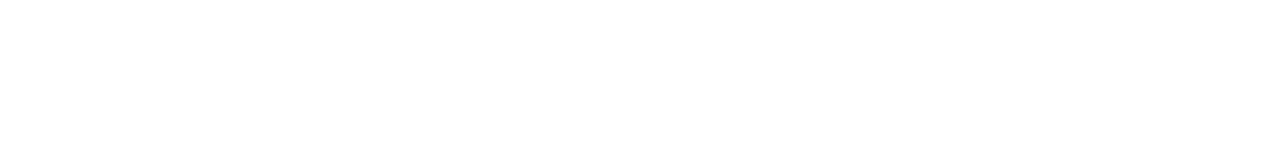
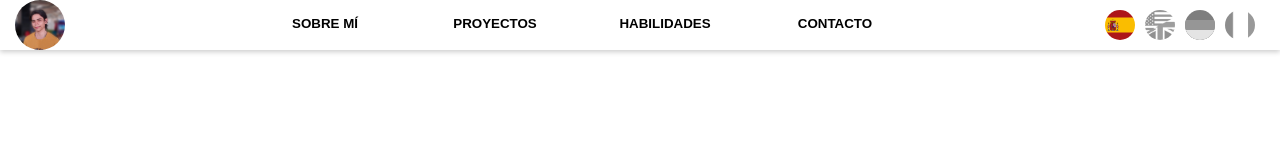
Before and after one commit to Miguis722/portafolioProfesional, a plain HTML site: page index.html in a window 1280 px wide. Drawn offline with Linux system fonts and the light colour scheme.

Commit message:
feat: :construction: Header Design
Se realiza el diseño para el Header, para que sea bonito para el usuario, además de que cuando le de click o le pase el mouse por encima a un lenguaje o una caja esta tenga un hover (una animación). Por ahora solo esta siendo desarrollada  para ESCRITORIO, por lo que falta volverlo responsive para los celulares, tablets, etc.

```diff
--- a/css/style.css
+++ b/css/style.css
@@ -1 +1,163 @@
 @import url(variable.css);
+
+* {
+    padding: 0;
+    margin: 0;
+    box-sizing: border-box;
+}
+
+/* HEADER */
+.header {
+    /* background-color: hsl(0, 100%, 50%); */
+    padding: var(--space-layout-padding-lr, 10px); /* Asegúrate de definir esta variable en variable.css */
+    display: flex;
+    flex-direction: row;
+    justify-content: space-between;
+    align-items: center;
+    width: 100%;
+    height: auto; /* Cambiado a auto para ajustar a la altura del contenido */
+    box-shadow: 0 2px 5px rgba(0, 0, 0, 0.2); /* Añadido un poco de sombra para destacar el header */
+}
+
+/* HEADER CONTENT - PROFILE (User)*/
+.header__login {
+    width: 50px;
+    height: 50px;
+    border-radius: 50%;
+    overflow: hidden;
+}
+
+.header__login img {
+    width: 100%;
+}
+
+/* HEADER CONTENT - LIST */
+.header__list__ul {
+    display: flex;
+    flex-direction: row;
+    list-style: none;
+    padding: 0;
+    margin: 0;
+}
+
+.header__list__ul li {
+    margin: 0 10px;
+}
+
+/* DESING FOR THE HEADER - TEXT */
+.box {
+    width: 140px;
+    height: auto;
+    float: left;
+    transition: .5s linear;
+    position: relative;
+    display: block;
+    overflow: hidden;
+    padding: 15px;
+    text-align: center;
+    margin: 0 5px;
+    background: transparent;
+    text-transform: uppercase;
+    font-weight: 900;
+}
+
+.box:before {
+    position: absolute;
+    content: '';
+    left: 0;
+    bottom: 0;
+    height: 4px;
+    width: 100%;
+    border-bottom: 4px solid transparent;
+    border-left: 4px solid transparent;
+    box-sizing: border-box;
+    transform: translateX(100%);
+}
+
+.box:after {
+    position: absolute;
+    content: '';
+    top: 0;
+    left: 0;
+    width: 100%;
+    height: 4px;
+    border-top: 4px solid transparent;
+    border-right: 4px solid transparent;
+    box-sizing: border-box;
+    transform: translateX(-100%);
+}
+
+.box:hover {
+    box-shadow: 0 5px 15px rgba(0, 0, 0, 0.5);
+}
+
+.box:hover:before {
+    border-color: #262626;
+    height: 100%;
+    transform: translateX(0);
+    transition: .3s transform linear, .3s height linear .3s;
+}
+
+.box:hover:after {
+    border-color: #262626;
+    height: 100%;
+    transform: translateX(0);
+    transition: .3s transform linear, .3s height linear .5s;
+}
+
+button {
+    color: black;
+    text-decoration: none;
+    cursor: pointer;
+    outline: none;
+    border: none;
+    background: transparent;
+}
+
+/* LANGUAGES AVAILABLE FOR THE PAGES */
+.languages__avaliable {
+    /* background-color: aqua; */
+    display: flex;
+    flex-direction: row;
+    align-items: center;
+    padding: 5px;
+    height: auto;
+}
+
+.languages_ul {
+    display: flex;
+    padding: 0;
+    margin: 0;
+    list-style: none;
+}
+
+.languages_ul li {
+    width: 30px;
+    height: 30px;
+    border-radius: 50%;
+    overflow: hidden;
+    margin: 0 5px;
+}
+
+.languages_ul li img {
+    width: 100%;
+    height: 100%;
+    object-fit: cover;
+}
+
+/* LANGUAGE SELECTED */
+.languages_ul li {
+    opacity: 1; /* Por defecto, la opacidad es 1 (visible) */
+    transition: opacity 0.3s ease; /* Transición suave al cambiar la opacidad */
+}
+
+.languages_ul li.inactive {
+    opacity: 0.5; /* Cambia la opacidad a 0.5 para elementos inactivos */
+    filter: grayscale(100%); /* Aplica un filtro en escala de grises para un efecto adicional */
+}
+
+.languages_ul li:hover {
+    opacity: 1; /* Por defecto, la opacidad es 1 (visible) */
+    transition: opacity 0.3s ease; /* Transición suave al cambiar la opacidad */
+    filter: grayscale(0%);
+}
--- a/css/variable.css
+++ b/css/variable.css
@@ -11,4 +11,5 @@
     --color-7: #003366; /* Evoca confianza, profundidad y pensamiento estratégico. */
     --color-8: #50C878; /* Simboliza el crecimiento, la ambición y la frescura de ideas. */
     --color-9: #FFFFFF; /* Representa claridad, simplicidad y la apertura a nuevas perspectivas. */
+    --space-layout-padding-lr: 0px 15px;
 }
--- a/index.html
+++ b/index.html
@@ -1,5 +1,6 @@
 <!DOCTYPE html>
 <html lang="en">
+
 <head>
     <meta charset="UTF-8">
     <meta name="viewport" content="width=device-width, initial-scale=1.0">
@@ -7,7 +8,86 @@
     <link rel="stylesheet" href="css/style.css">
     <script src="js/main.js" defer type="module"></script>
 </head>
+
 <body>
 
+    <header class="header">
+
+        <div class="header__login">
+            <img src="src/images/MyImage.jpg" alt="MiguelAngelGonzalezMaldonado__Image__Presentation">
+        </div>
+
+        <div class="header__list">
+            <ul class="header__list__ul">
+
+                <li>
+                    <button>
+                        <span class="box">
+                            SOBRE MÍ
+                        </span>
+                    </button>
+                </li>
+
+                <li>
+                    <button>
+                        <span class="box">
+                            PROYECTOS
+                        </span>
+                    </button>
+                </li>
+
+                <li>
+                    <button>
+                        <span class="box">
+                            HABILIDADES
+                        </span>
+                    </button>
+
+                </li>
+
+                <li>
+                    <button>
+                        <span class="box">
+                            CONTACTO
+                        </span>
+                    </button>
+
+                </li>
+            </ul>
+        </div>
+
+        <div class="languages__avaliable">
+            <ul class="languages_ul">
+                <li>
+                    <a href="#">
+                        <img src="src/images/spanish.webp" referrerpolicy="no-referrer" alt="Spanish_Flag">
+                        <!-- Spanish -->
+                    </a>
+                </li>
+                <li class="inactive">
+                    <a href="#">
+                        <img src="src/images/english.webp" referrerpolicy="no-referrer" alt="English_Flag">
+                        <!-- English -->
+                    </a>
+                </li>
+                <li class="inactive">
+                    <a href="#">
+                        <img src="src/images/Deutch.svg" referrerpolicy="no-referrer" alt="Deutch_Flag">
+                        <!-- Deutch -->
+                    </a>
+                </li>
+                <li class="inactive">
+                    <a href="#">
+                        <img src="src/images/French.png" referrerpolicy="no-referrer" alt="French_Flag">
+                        <!-- French -->
+                    </a>
+                </li>
+            </ul>
+        </div>
+
+
+    </header>
+
 </body>
+
 </html>
```
Also changed, not shown: 1 other file.
